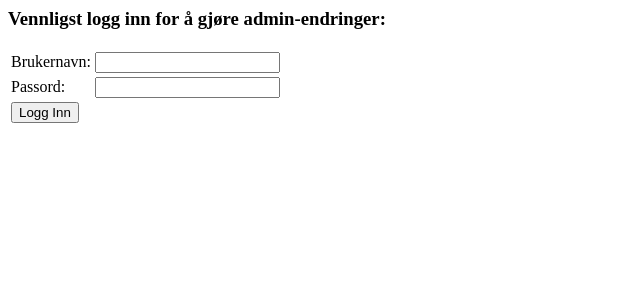
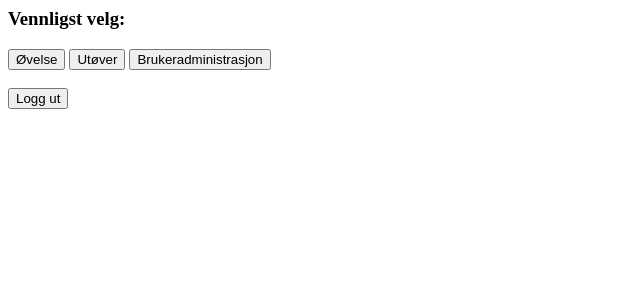
Before and after one commit to Kazhal-f/vm_ski, a PHP site: page /logginn.php in a window 1280 px wide. Shown: the top 300 px of the page, without its empty margins (0-640 px from the left). Run offline with PHP 8.4, Linux system fonts and the light colour scheme; the visitor is signed in with stand-in values (Sample User, id 1).

Commit message:
Logg inn

```diff
--- a/logginn.php
+++ b/logginn.php
@@ -1,44 +1,17 @@
-<h3>Vennligst logg inn for å gjøre admin-endringer:</h3>
-        <form action="" method="post">
-            <table>
-                <tr>
-                    <td>Brukernavn:</td>
-                    <td><input type="text" name="brukernavn"></td>
-                </tr>
-                <tr>
-                    <td>Passord:</td>
-                    <td><input type="password" name="passord"></td>
-                </tr>
-                <tr>
-                    <td><input type="submit" name="logg_inn" value="Logg Inn"></td>
-                </tr>
-            </table>
-        </form>
 <?php
 session_start();
 require_once 'db.php';
-if (isset($_POST["logg_inn"])) {
-    $passord = md5($_POST["passord"]);
-    $sjekk_passord=$passord;
-    $brukernavn = $_POST["brukernavn"];
-    $sql = "SELECT passord FROM brukere WHERE brukernavn ='$brukernavn'";
-    $resultat = $db->query($sql);
-    $_SESSION["loggetInn"]=false;
-
-    $ok = false;
-    if($db->affected_rows >=1) {
-        $rad = $resultat->fetch_object();
-        $passordHash = $rad->passord;
-        if ($passordHash == $passord) {
-           $ok = true;
-        }
-    if($ok) {
-        $_SESSION["loggetInn"]=true;
-        header("location: ./admin_reg.php");
-        }
-    if (!$ok) {
-        echo "Passordet stemte ikke med brukernavnet du skrev inn!";
-    }
-    }
-}
+include 'test_logginn.php';
 ?>
+<html>
+    <head>
+        <title>Skirennregister</title>
+    </head>
+    <body>
+        <h3>Vennligst velg:</h3>
+        <button onClick="window.location.href='ovelse.php'">Øvelse</button>
+        <button onClick="window.location.href='utover.php'">Utøver</button>
+        <button onClick="window.location.href='admin_reg.php'">Brukeradministrasjon</button></br>
+        </br><button onClick="window.location.href='logg_out.php'">Logg ut</button>
+    </body>
+</html>
```
